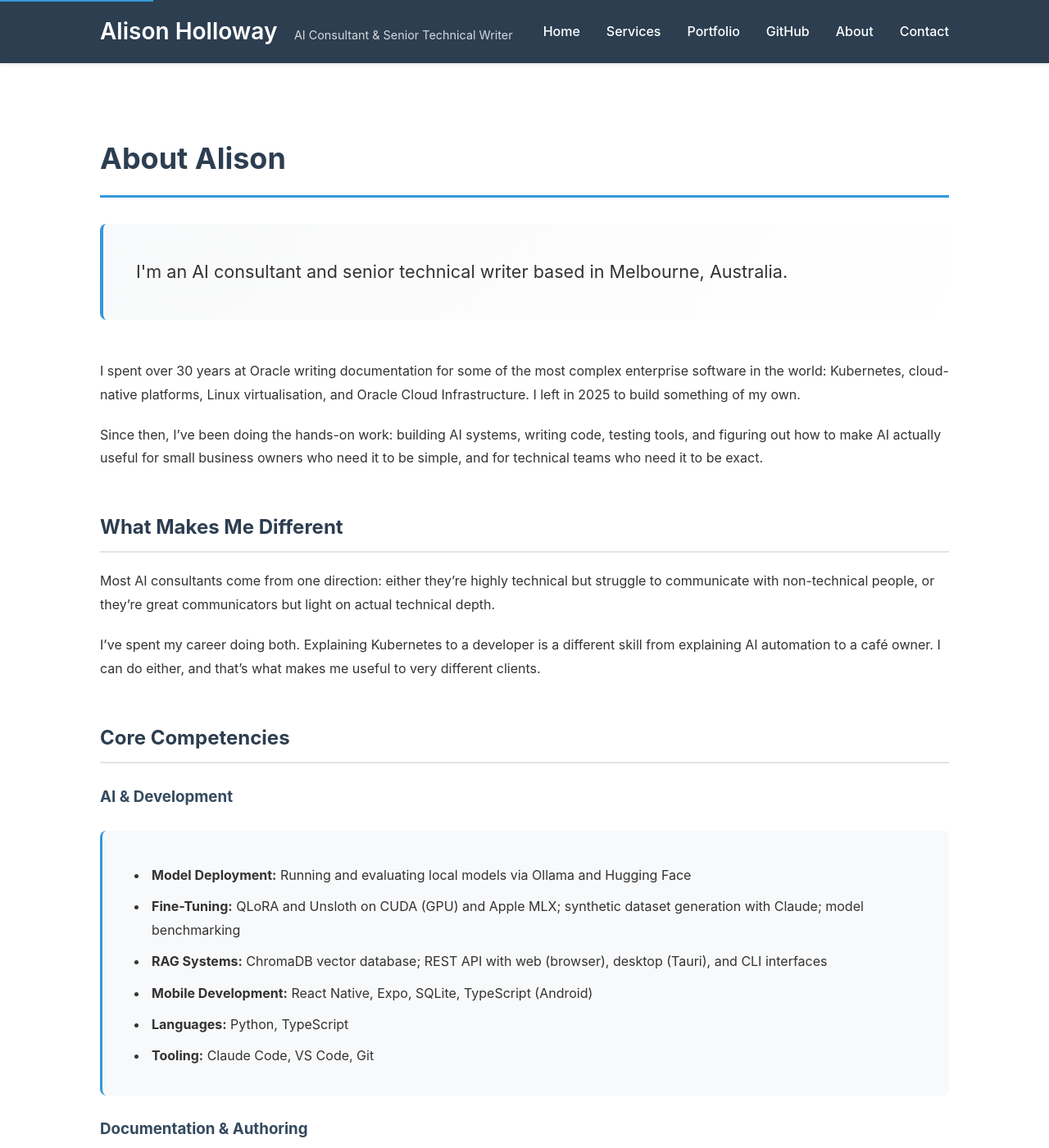
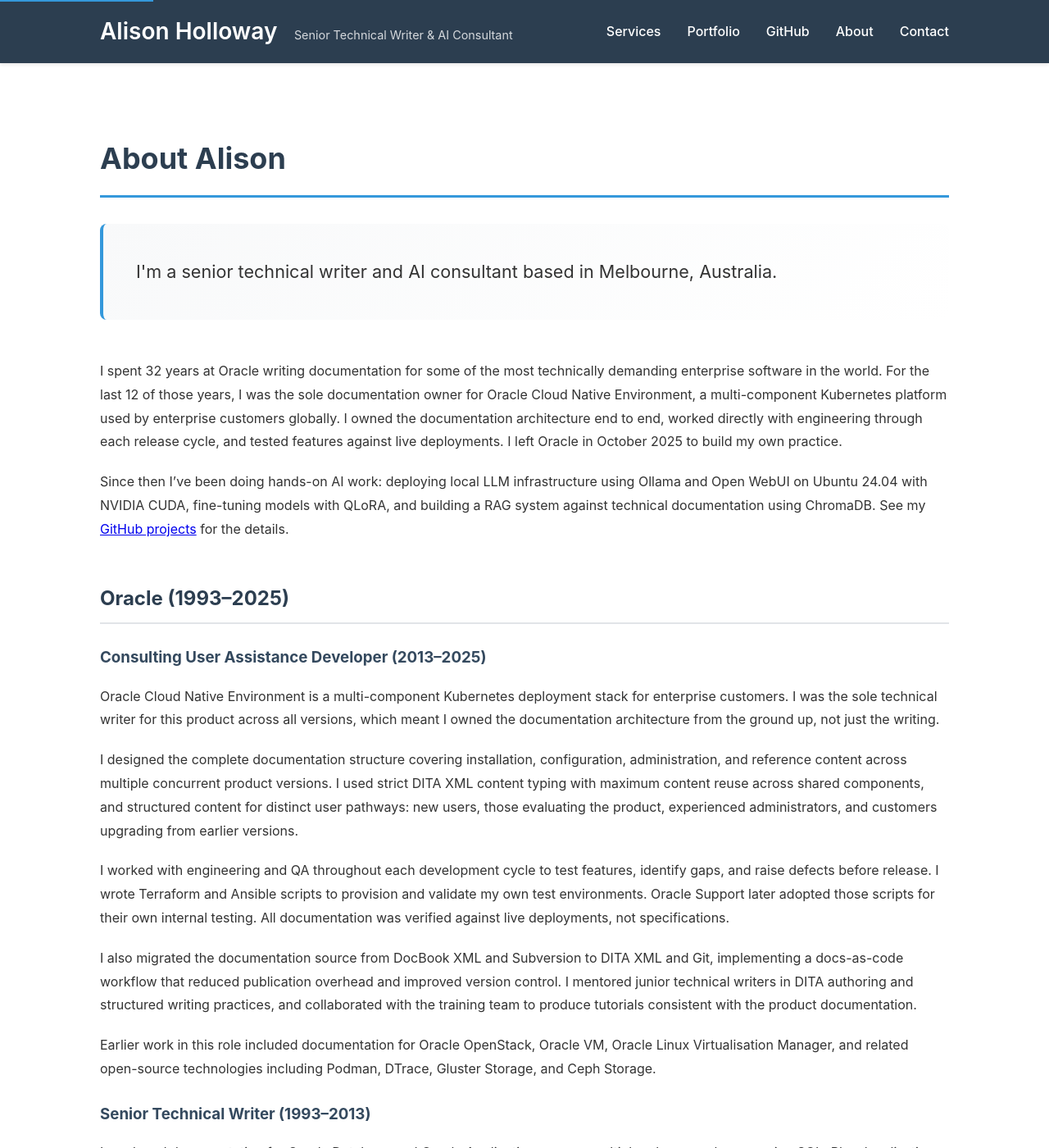
Before and after one commit to alison-holloway/alison-holloway.github.io, a Jekyll site: the page built from about.md, in a window 1280 px wide and 1400 px high. Shown: the whole window at 82% size. Built offline with Jekyll 4.4.1, drawn with Linux system fonts in a browser that asks for light colours; some of the changed text lies outside the part shown.

Commit message:
Rewrite About page, fix nav and ordering, clean up copy
- Rewrote About page with direct prose drawn from resume; removed vague achievement labels and competency bullet lists
- Moved contact details from About to Contact page; replaced labelled list with clean prose layout
- Technical writing now leads everywhere: nav order, homepage h1/CTAs/cards, services sections, tagline
- Removed Home nav link (redundant with site title link)
- Added GitHub callout to services Technical Writing section
- Removed "mobile or web app" line from homepage
- Stripped AI writing tells: em dashes, "from design through delivery", "worked embedded with"

Co-Authored-By: Claude Sonnet 4.6 <noreply@anthropic.com>

```diff
--- a/_config.yml
+++ b/_config.yml
@@ -1,6 +1,6 @@
 # Site settings
 title: Alison Holloway
-tagline: AI Consultant & Senior Technical Writer
+tagline: Senior Technical Writer & AI Consultant
 description: I help small businesses work smarter with AI, and help technology companies document complex products clearly.
 baseurl: "" # Leave empty for GitHub Pages at username.github.io
 url: "https://alison-holloway.github.io"
--- a/_layouts/default.html
+++ b/_layouts/default.html
@@ -22,7 +22,6 @@
       </button>
       <nav id="main-nav">
         <ul>
-          <li><a href="{{ '/' | relative_url }}">Home</a></li>
           <li><a href="{{ '/services/' | relative_url }}">Services</a></li>
           <li><a href="{{ '/portfolio/' | relative_url }}">Portfolio</a></li>
           <li><a href="{{ '/github/' | relative_url }}">GitHub</a></li>
@@ -39,7 +38,7 @@
 
   <footer>
     <p>&copy; {{ 'now' | date: "%Y" }} {{ site.author.name }}. All rights reserved.</p>
-    <p>AI Consultant & Senior Technical Writer | Melbourne, Australia</p>
+    <p>Senior Technical Writer & AI Consultant | Melbourne, Australia</p>
   </footer>
 
   <script>
--- a/about.md
+++ b/about.md
@@ -7,109 +7,32 @@ permalink: /about/
 <h1 class="page-title">About Alison</h1>
 
 <div class="about-intro">
-  <p class="lead">I'm an AI consultant and senior technical writer based in Melbourne, Australia.</p>
+  <p class="lead">I'm a senior technical writer and AI consultant based in Melbourne, Australia.</p>
 </div>
 
 <div class="about-content" markdown="1">
 
-I spent over 30 years at Oracle writing documentation for some of the most
-complex enterprise software in the world: Kubernetes, cloud-native platforms,
-Linux virtualisation, and Oracle Cloud Infrastructure. I left in 2025 to build
-something of my own.
+I spent 32 years at Oracle writing documentation for some of the most technically demanding enterprise software in the world. For the last 12 of those years, I was the sole documentation owner for Oracle Cloud Native Environment, a multi-component Kubernetes platform used by enterprise customers globally. I owned the documentation architecture end to end, worked directly with engineering through each release cycle, and tested features against live deployments. I left Oracle in October 2025 to build my own practice.
 
-Since then, I've been doing the hands-on work: building AI systems, writing
-code, testing tools, and figuring out how to make AI actually useful
-for small business owners who need it to be simple, and for technical teams
-who need it to be exact.
+Since then I've been doing hands-on AI work: deploying local LLM infrastructure using Ollama and Open WebUI on Ubuntu 24.04 with NVIDIA CUDA, fine-tuning models with QLoRA, and building a RAG system against technical documentation using ChromaDB. See my [GitHub projects]({{ '/github/' | relative_url }}) for the details.
 
-## What Makes Me Different
+## Oracle (1993–2025)
 
-Most AI consultants come from one direction: either they're highly technical
-but struggle to communicate with non-technical people, or they're great
-communicators but light on actual technical depth.
+### Consulting User Assistance Developer (2013–2025)
 
-I've spent my career doing both. Explaining Kubernetes to a developer is
-a different skill from explaining AI automation to a café owner. I can do either,
-and that's what makes me useful to very different clients.
+Oracle Cloud Native Environment is a multi-component Kubernetes deployment stack for enterprise customers. I was the sole technical writer for this product across all versions, which meant I owned the documentation architecture from the ground up, not just the writing.
 
-## Core Competencies
+I designed the complete documentation structure covering installation, configuration, administration, and reference content across multiple concurrent product versions. I used strict DITA XML content typing with maximum content reuse across shared components, and structured content for distinct user pathways: new users, those evaluating the product, experienced administrators, and customers upgrading from earlier versions.
 
-### AI & Development
+I worked with engineering and QA throughout each development cycle to test features, identify gaps, and raise defects before release. I wrote Terraform and Ansible scripts to provision and validate my own test environments. Oracle Support later adopted those scripts for their own internal testing. All documentation was verified against live deployments, not specifications.
 
-<div class="role-section" markdown="1">
+I also migrated the documentation source from DocBook XML and Subversion to DITA XML and Git, implementing a docs-as-code workflow that reduced publication overhead and improved version control. I mentored junior technical writers in DITA authoring and structured writing practices, and collaborated with the training team to produce tutorials consistent with the product documentation.
 
-- **Model Deployment:** Running and evaluating local models via Ollama and Hugging Face
-- **Fine-Tuning:** QLoRA and Unsloth on CUDA (GPU) and Apple MLX; synthetic dataset generation with Claude; model benchmarking
-- **RAG Systems:** ChromaDB vector database; REST API with web (browser), desktop (Tauri), and CLI interfaces
-- **Mobile Development:** React Native, Expo, SQLite, TypeScript (Android)
-- **Languages:** Python, TypeScript
-- **Tooling:** Claude Code, VS Code, Git
+Earlier work in this role included documentation for Oracle OpenStack, Oracle VM, Oracle Linux Virtualisation Manager, and related open-source technologies including Podman, DTrace, Gluster Storage, and Ceph Storage.
 
-</div>
+### Senior Technical Writer (1993–2013)
 
-### Documentation & Authoring
-
-<div class="role-section" markdown="1">
-
-- **Structured Authoring:** DITA XML, DocBook XML, Oxygen XML
-- **Version Control:** Git, Jira, Confluence
-- **Content Strategy:** Information architecture, single-sourcing, topic-based authoring
-- **Doc Types:** Installation guides, release notes, upgrade guides, CLI references
-
-</div>
-
-### Technical Expertise
-
-<div class="role-section" markdown="1">
-
-- **Cloud-Native:** Kubernetes, Docker, Podman, Oracle Cloud Native Environment
-- **Virtualization:** KVM, VirtualBox, WSL2, Oracle Linux Virtualization Manager
-- **Cloud Infrastructure:** Oracle Cloud Infrastructure, OpenStack
-- **Automation:** Terraform, Ansible, CI/CD workflows
-
-</div>
-
-### Project Leadership
-
-<div class="role-section" markdown="1">
-
-- **Design & Delivery:** End-to-end documentation design and delivery
-- **Project Management:** Documentation releases and coordination
-- **Mentoring:** Supporting junior technical writers
-- **Stakeholder Engagement:** Cross-functional collaboration
-- **Process Improvement:** Documentation modernization
-
-</div>
-
-## Career Highlights
-
-### Oracle (1993–2025)
-
-<div class="role-section" markdown="1">
-
-**Consulting User Assistance Developer (2013–2025)**
-
-Led documentation for Oracle Cloud Native Environment, a complex, multi-product platform covering Kubernetes, container orchestration, and cloud-native infrastructure. Key achievements:
-
-- **Complete Documentation Sets:** Delivered comprehensive documentation for multiple Oracle Linux products, consistently meeting aggressive release deadlines
-- **Technical Innovation:** Designed and implemented automated deployment scripts using Terraform and Ansible, later adopted by Oracle Support teams
-- **Documentation Modernization:** Migrated documentation source from legacy Subversion/DocBook to Git/DITA, modernizing workflows and reducing maintenance overhead
-- **Cross-Team Collaboration:** Partnered with engineering teams to test features during development, raising defects early in the product lifecycle
-- **Mentorship:** Recognized as a trusted mentor for new writers, fostering cross-team collaboration and raising content quality standards
-
-</div>
-
-<div class="role-section" markdown="1">
-
-**Senior Technical Writer (1993–2013)**
-
-Produced documentation for Oracle Database and Oracle Applications. Notable work:
-
-- **Published Author:** Co-authored *The Underground PHP and Oracle Manual*
-- **Global Knowledge Sharing:** Presented at Oracle OpenWorld and international PHP conferences
-- **Training Material Development:** Created comprehensive training materials and customer-facing guides
-
-</div>
+I produced documentation for Oracle Database and Oracle Applications across multiple release cycles, covering SQL\*Plus, localisation features, and developer tools. I co-authored *The Underground PHP and Oracle Manual*, a practical guide for PHP developers integrating with Oracle Database. I presented technical sessions and ran hands-on training at Oracle OpenWorld and international PHP conferences in Germany and New York.
 
 ## Education
 
@@ -131,14 +54,3 @@ RMIT, 2002
 </div>
 
 </div>
-
-<div class="contact-info">
-  <h2>Get in Touch</h2>
-  <p>Open to new work in AI consulting and technical writing.</p>
-  <ul>
-    <li><strong>Email:</strong> <a href="mailto:{{ site.author.email }}">{{ site.author.email }}</a></li>
-    <li><strong>LinkedIn:</strong> <a href="https://linkedin.com/in/{{ site.author.linkedin }}">linkedin.com/in/{{ site.author.linkedin }}</a></li>
-    <li><strong>GitHub:</strong> <a href="https://github.com/{{ site.author.github }}">github.com/{{ site.author.github }}</a></li>
-    <li><strong>Location:</strong> {{ site.author.location }}, available for remote work</li>
-  </ul>
-</div>
```
Also changed, not shown: contact.md (+7 -9 lines), index.html (+16 -17 lines), services.md (+30 -28 lines).
